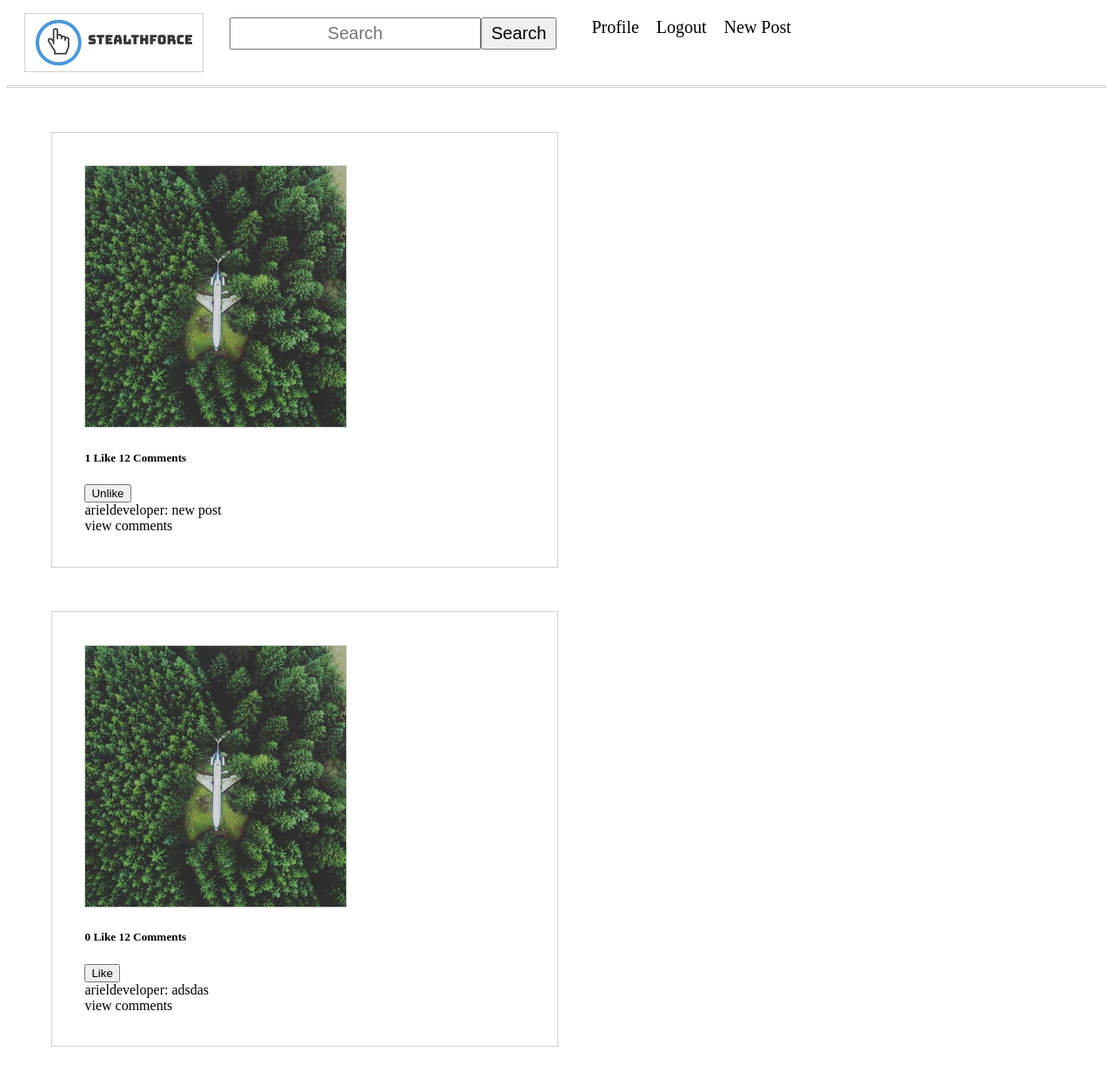
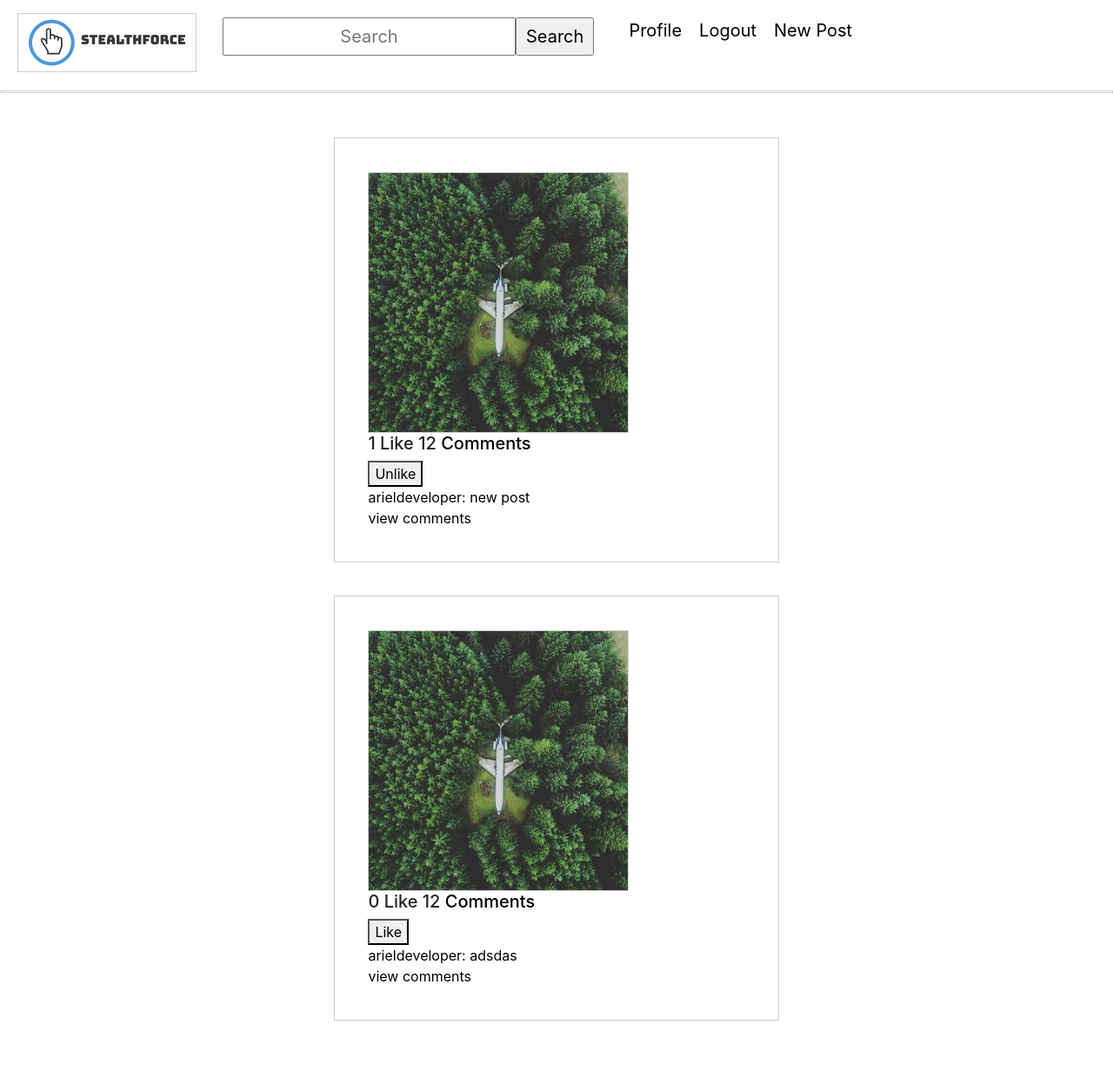
Before and after one commit to arieldeveloper/stealthforce-webapp, a Django app: page / in a window 1280 px wide. Shown: the whole page at 87% size. After the commit the page ends 1174 px from the top, so only its background shows below. Run offline with Django 3.2, Linux system fonts and the light colour scheme; a user stored in the database is signed in; data comes from the database, SQL or seed files in the repository; both versions use the stored data as it was after the commit; some libraries are stand-ins or nearby versions.

Commit message:
design changes to homepage

```diff
--- a/mysite/main_app/templates/main_app/base.html
+++ b/mysite/main_app/templates/main_app/base.html
@@ -5,9 +5,9 @@
     <!-- Required meta tags -->
     <meta charset="utf-8">
     <meta name="viewport" content="width=device-width, initial-scale=1, shrink-to-fit=no">
-        <!-- Bootstrap CSS code **commented for now
+
     <link rel="stylesheet" href="https://maxcdn.bootstrapcdn.com/bootstrap/4.0.0/css/bootstrap.min.css" integrity="sha384-Gn5384xqQ1aoWXA+058RXPxPg6fy4IWvTNh0E263XmFcJlSAwiGgFAW/dAiS6JXm" crossorigin="anonymous">
-    -->
+
     <link rel="stylesheet" type='text/css' href="{% static 'css/main.css' %}" />
     {% if title %}
         <title>StealthForce - {{title}}</title>
--- a/mysite/static/css/main.css
+++ b/mysite/static/css/main.css
@@ -7,7 +7,10 @@ img {
 }
 
 .post_div {
-  margin: 4%;
+  margin-left: auto;
+  margin-right: auto;
+  margin-bottom: 3%;
+  margin-top: 3%;
   border: 1px solid rgba(124, 128, 119, 0.37) ;
   padding: 3%;
   width: 40%
```
Also changed, not shown: mysite/db.sqlite3.
